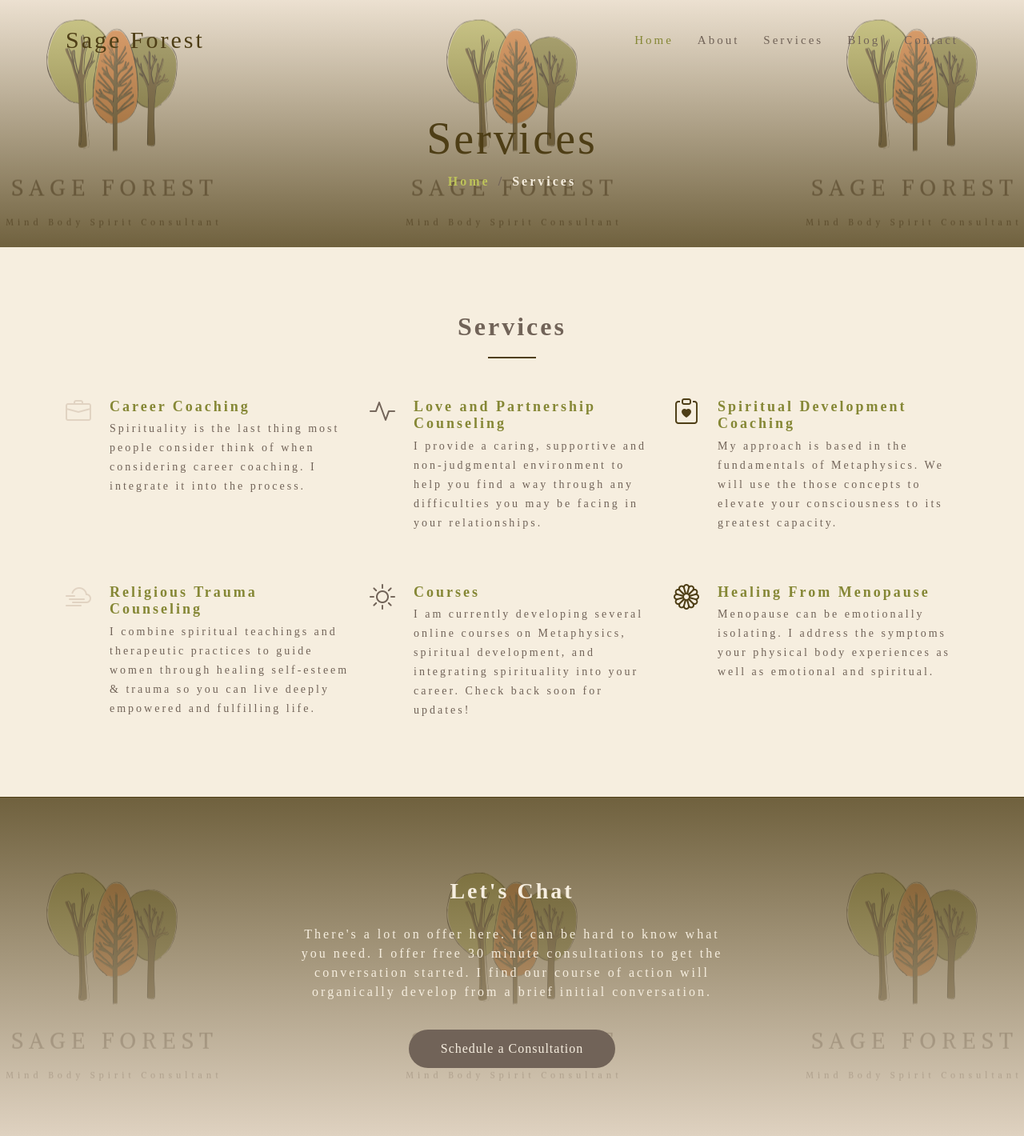
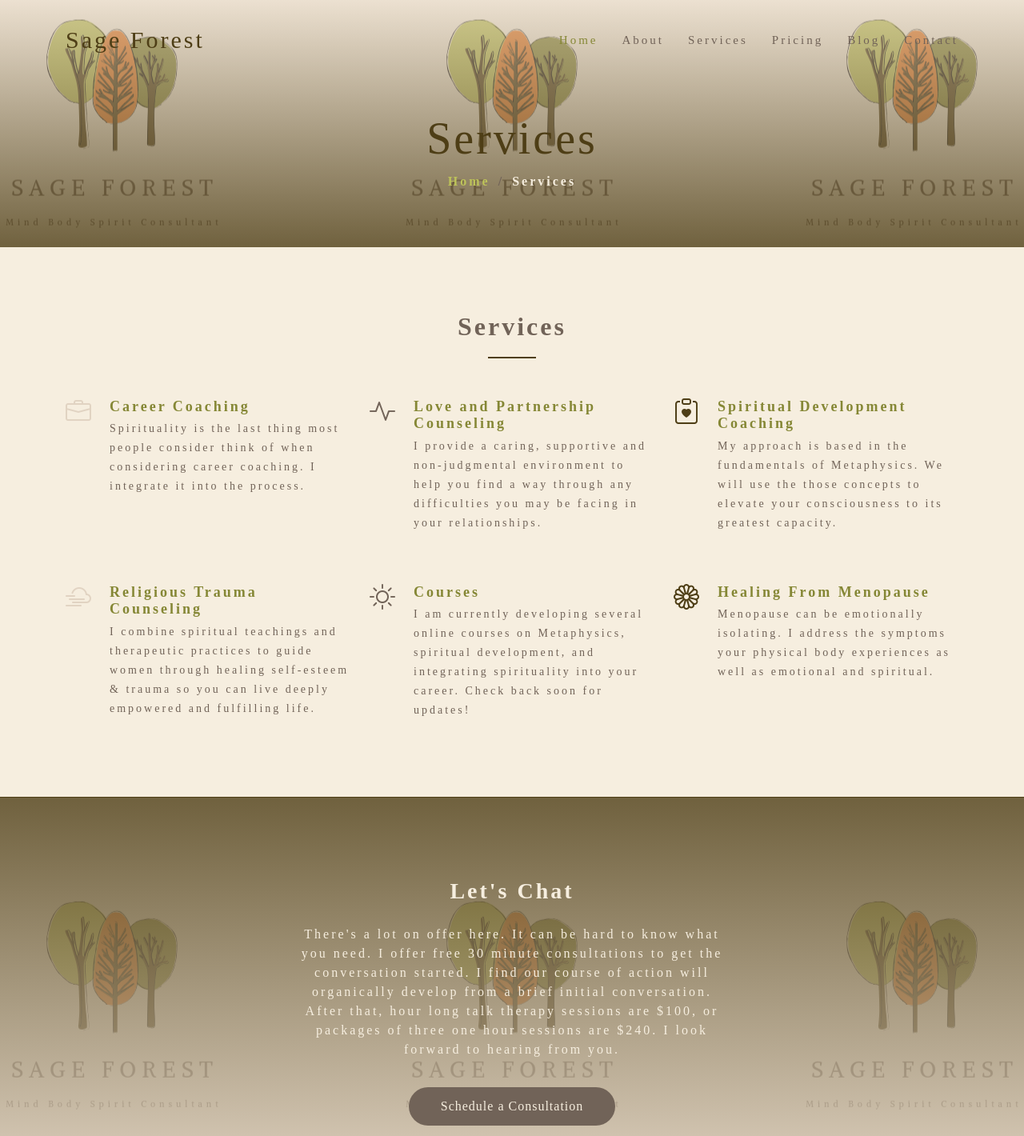
Before and after one commit to MattGDwyer/sageforest, a website: page services.html in a window 1280 px wide. Shown: the top 1420 px of the page at 80% size. Drawn offline with Linux system fonts and the light colour scheme.

Commit message:
added pricing info and links to headers and footers

```diff
--- a/services.html
+++ b/services.html
@@ -57,7 +57,7 @@
           <li><a href="index.html" class="active">Home</a></li>
           <li><a href="index.html#why-us">About</a></li>
           <li><a href="#">Services</a></li>
-          <!-- <li><a href="#">Classes</a></li> -->
+          <li><a href="#pricing">Pricing</a></li>
           <!-- <li><a href="#">Media</a></li> -->
           <li><a href="blog.html">Blog</a></li>
           <!-- <li class="dropdown"><a href="#"><span>Dropdown</span> <i class="bi bi-chevron-down dropdown-indicator"></i></a> -->
@@ -163,14 +163,14 @@
 
       </div>
     </section><!-- End Our Services Section -->
-
+    <span id="pricing"></span>
     <!-- Call To Action Section -->
     <section id="call-to-action" class="call-to-action">
       <div class="container" data-aos="fade-up">
         <div class="row justify-content-center">
           <div class="col-lg-6 text-center">
             <h3>Let's Chat</h3>
-            <p>There's a lot on offer here. It can be hard to know what you need. I offer free 30 minute consultations to get the conversation started. I find our course of action will organically develop from a brief initial conversation.</p>
+            <p>There's a lot on offer here. It can be hard to know what you need. I offer free 30 minute consultations to get the conversation started. I find our course of action will organically develop from a brief initial conversation. After that, hour long talk therapy sessions are $100, or packages of three one hour sessions are $240. I look forward to hearing from you.</p>
             <a class="cta-btn" href="https://koalendar.com/e/meet-with-sage-forest">Schedule a Consultation</a>
           </div>
         </div>
@@ -367,6 +367,7 @@
               <li><i class="bi bi-dash"></i> <a href="#">Home</a></li>
               <!-- <li><i class="bi bi-dash"></i> <a href="#">About us</a></li> -->
               <li><i class="bi bi-dash"></i> <a href="#">Services</a></li>
+              <li><i class="bi bi-dash"></i> <a href="services.html#pricing">Pricing</a></li>
               <li><i class="bi bi-dash"></i> <a href="blog.html">Blog</a></li>
               <li><i class="bi bi-dash"></i> <a href="https://koalendar.com/e/meet-with-sage-forest">Book a Consultation</a></li>
             </ul>
```
Also changed, not shown: blog-details-law-of-attraction-machine.html (+2 -0 lines), blog.html (+2 -0 lines), index.html (+2 -0 lines).
